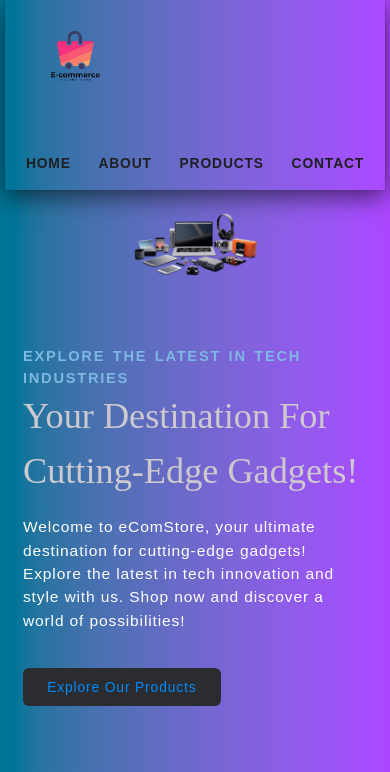
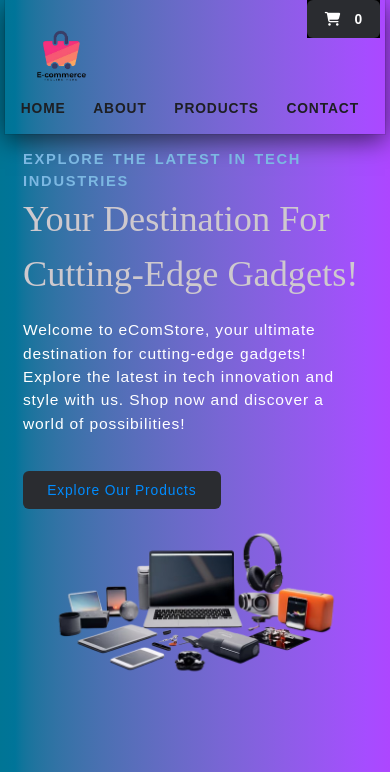
Before and after one commit to krishnak2c/EcomStore, a website built with Vite: page index.html in a window 390 px wide. Shown: the top 772 px of the page. Built offline with nearby package versions, Linux system fonts and the light colour scheme.

Commit message:
fixed responsiveness on phone screens

```diff
--- a/header.js
+++ b/header.js
@@ -41,7 +41,7 @@ const headerHTML = `
             <li class="nav-item">
               <a href="contact.html" class="nav-link">contact</a>
             </li>
-            <li class="nav-item fixed -top-1/10 right-2 sm:right-6 transform -translate-y-1/2 bg-black text-white p-2 rounded-md z-50">
+            <li class="cart-icon nav-item fixed right-1/40 top-0  bg-black text-white">
               <a
                 href="addToCart.html"
                 class="nav-link add-to-cart-button"
@@ -52,7 +52,6 @@ const headerHTML = `
             </li>
           </ul>
         </nav>
-      </div>
     </header>`;
 
     const headerElem = document.querySelector(".section-header");
--- a/style.css
+++ b/style.css
@@ -1113,7 +1113,7 @@ footer {
   }
 
   .section-hero img {
-    width: 40%;
+    width: 90%;
   }
 
   .section-about .about-div {
@@ -1123,6 +1123,9 @@ footer {
 }
 
 @media (width <= 768px) {
+  .grid{
+    display: block;
+  }
   .grid-two--cols {
     grid-template-columns: 1fr;
   }
@@ -1171,13 +1174,13 @@ footer {
   } */
 
   .section-navbar .container {
-    flex-direction: column;
+    display: inline-block;
     gap: 3.2rem;
   }
 
   .section-why--choose {
     & img {
-      width: 30%;
+      width: 90%;
     }
 
     & .grid {
```
